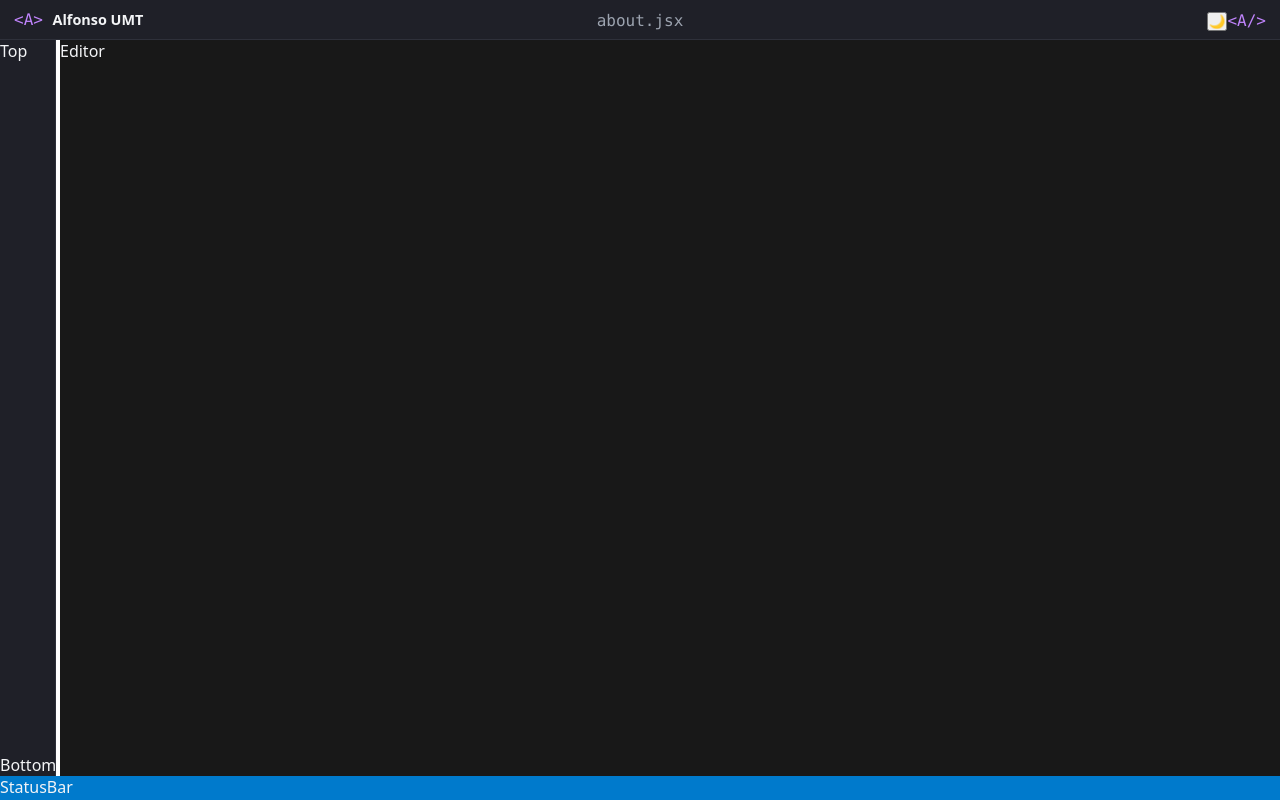
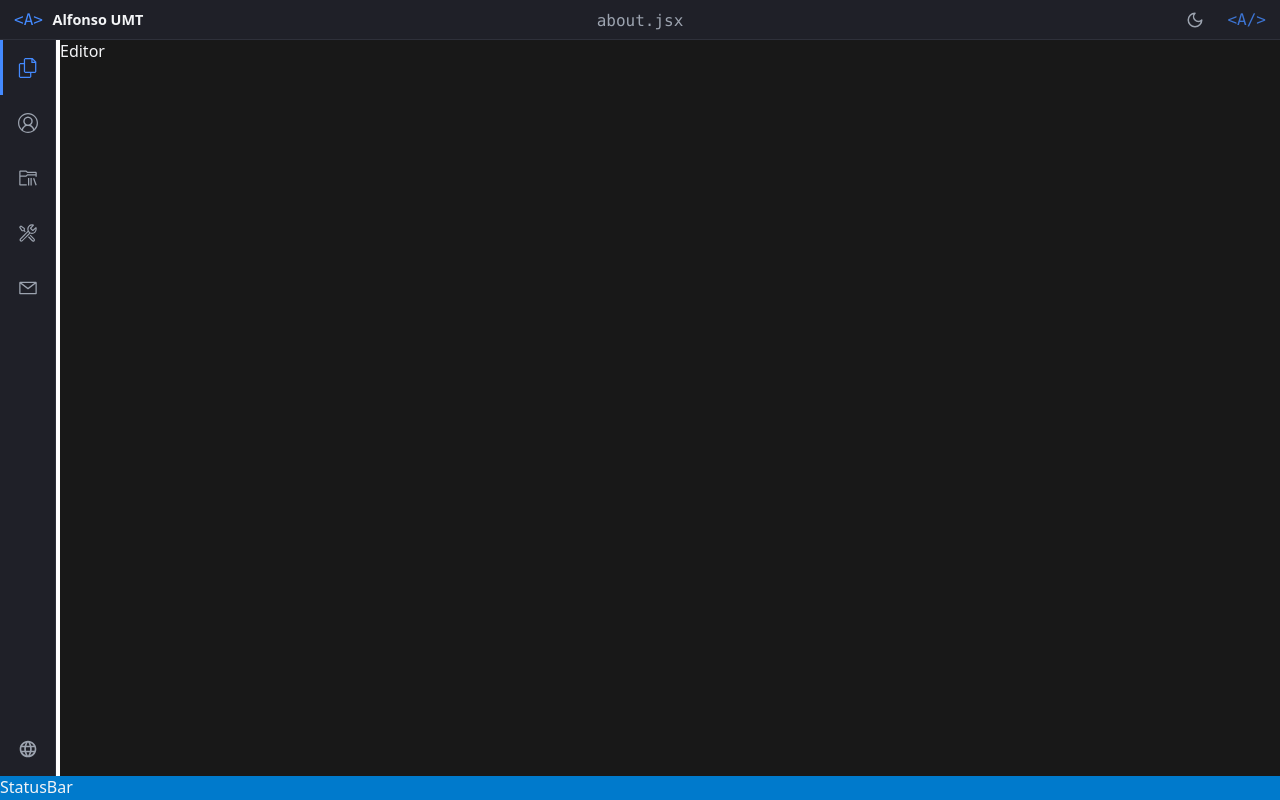
Before and after one commit to AlfonsoUMT/alfonsoumt-portfolio, a React (Vite) app: page / in a window 1280 px wide. Built offline with nearby package versions, Linux system fonts and the light colour scheme.

Commit message:
style: refine top bar theme and accent color

```diff
--- a/src/components/layout/ActivityBar/ActivityBar.css
+++ b/src/components/layout/ActivityBar/ActivityBar.css
@@ -13,3 +13,14 @@
     justify-content:space-between;
 
 }
+
+.activitybar__top,
+.activitybar__bottom {
+
+    display:flex;
+
+    flex-direction:column;
+
+    align-items:center;
+
+}
--- a/src/components/layout/ActivityBar/ActivityBar.jsx
+++ b/src/components/layout/ActivityBar/ActivityBar.jsx
@@ -5,21 +5,61 @@ import {
     VscTools,
     VscMail
 } from "react-icons/vsc";
+
 import { MdLanguage } from "react-icons/md";
-import "./ActivityBar.css"
+
+import ActivityButton from "./ActivityButton";
+import "./ActivityBar.css";
 function ActivityBar() {
-    return(
+
+    return (
+
         <aside className="activitybar">
 
             <div className="activitybar__top">
-                Top
+
+                <ActivityButton
+                    icon={<VscFiles />}
+                    label="About"
+                    active
+                />
+
+                <ActivityButton
+                    icon={<VscAccount />}
+                    label="Profile"
+                />
+
+                <ActivityButton
+                    icon={<VscFolderLibrary />}
+                    label="Projects"
+                />
+
+                <ActivityButton
+                    icon={<VscTools />}
+                    label="Skills"
+                />
+
+                <ActivityButton
+                    icon={<VscMail />}
+                    label="Contact"
+                />
+
             </div>
 
+
             <div className="activitybar__bottom">
-                Bottom
+
+                <ActivityButton
+                    icon={<MdLanguage />}
+                    label="Language"
+                />
+
             </div>
 
         </aside>
+
     );
+
 }
+
 export default ActivityBar;
--- /dev/null
+++ b/src/components/layout/ActivityBar/ActivityButton.css
@@ -0,0 +1,62 @@
+.activity-button {
+
+    width: 100%;
+    aspect-ratio: 1;
+
+    display: flex;
+    align-items: center;
+    justify-content: center;
+
+    background: transparent;
+
+    border: none;
+
+    color: var(--color-text-muted);
+
+    cursor: pointer;
+
+    position: relative;
+
+    transition:
+        color .2s ease,
+        background .2s ease;
+}
+
+
+.activity-button:hover {
+
+    background: var(--color-surface-light);
+
+    color: var(--color-text);
+
+}
+
+
+.activity-button.active {
+
+    color: var(--color-accent);
+
+}
+
+.activity-button.active::before {
+
+    content:"";
+
+    position:absolute;
+
+    left:0;
+
+    top:0;
+
+    height:100%;
+
+    width:3px;
+
+    background:var(--color-accent);
+
+}
+
+.activity-button svg {
+    width: 20px;
+    height: 20px;
+}
--- /dev/null
+++ b/src/components/layout/ActivityBar/ActivityButton.jsx
@@ -0,0 +1,16 @@
+import "./ActivityButton.css";
+
+function ActivityButton({ icon, label, active }) {
+
+    return (
+        <button
+            className={`activity-button ${active ? "active" : ""}`}
+            title={label}
+        >
+            {icon}
+        </button>
+    );
+
+}
+
+export default ActivityButton;
--- a/src/components/layout/TopBar/TopBar.css
+++ b/src/components/layout/TopBar/TopBar.css
@@ -1,3 +1,4 @@
+/* TopBar */
 .topbar {
     display: grid;
     grid-template-columns: 1fr auto 1fr;
@@ -13,43 +14,108 @@
     border-bottom: 1px solid var(--color-border);
 }
 
+
 .topbar__left {
     justify-self: start;
 }
+
 
 .topbar__center {
     justify-self: center;
 }
 
+
 .topbar__right {
     justify-self: end;
+
+    display: flex;
+    align-items: center;
+
+    gap: 1rem;
 }
+
 
 .brand {
     display: flex;
     align-items: center;
+
     gap: .6rem;
 }
 
+
 .brand__icon {
     color: var(--color-accent);
+
     font-family: var(--font-mono);
 }
 
+
 .brand__name {
     font-size: .9rem;
+
     font-weight: 600;
 }
 
+
 .topbar__file {
     font-family: var(--font-mono);
+
     color: var(--color-text-muted);
 }
-.topbar__right {
-    gap: 1rem;
+
+
+/* Theme button */
+
+.theme-button {
+
+    width: 32px;
+    height: 32px;
+
+    display: flex;
+    align-items: center;
+    justify-content: center;
+
+    border: none;
+
+    background: transparent;
+
+    color: var(--color-text-muted);
+
+    cursor: pointer;
+
+    border-radius: var(--radius-sm);
+
+    transition:
+        background .2s ease,
+        color .2s ease;
 }
 
-.window-controls__logo {
+
+.theme-button:hover {
+
+    background: var(--color-surface-light);
+
     color: var(--color-accent);
+
+}
+
+
+.theme-button svg {
+
+    width: 18px;
+    height: 18px;
+}
+
+
+/* Signature */
+
+.topbar__signature {
+
+    color: var(--color-accent);
+
     font-family: var(--font-mono);
+
+    opacity: .8;
+
+    line-height: 1;
 }
--- a/src/components/layout/TopBar/TopBar.jsx
+++ b/src/components/layout/TopBar/TopBar.jsx
@@ -1,3 +1,4 @@
+import { LuMoon } from "react-icons/lu";
 import "./TopBar.css";
 
 function TopBar() {
@@ -5,7 +6,6 @@ function TopBar() {
         <header className="topbar">
 
             <div className="topbar__left">
-
                 <div className="brand">
 
                     <code className="brand__icon">
@@ -17,24 +17,26 @@ function TopBar() {
                     </span>
 
                 </div>
-
             </div>
 
+
             <div className="topbar__center">
-
                 <span className="topbar__file">
                     about.jsx
                 </span>
-
             </div>
 
             <div className="topbar__right">
 
-                <button className="theme-button" type="button" aria-label="Cambiar tema">
-                    🌙
+                <button
+                    className="theme-button"
+                    type="button"
+                    aria-label="Cambiar tema"
+                >
+                    <LuMoon />
                 </button>
 
-                <code className="window-controls__logo">
+                <code className="topbar__signature">
                     {"<A/>"}
                 </code>
 
--- a/src/styles/variables.css
+++ b/src/styles/variables.css
@@ -8,7 +8,7 @@
     --color-text: #f3f4f6;
     --color-text-muted: #9ca3af;
 
-    --color-accent: #c084fc;
+    --color-accent: #448AFF;
     --color-border: #2e303a;
 
     /* Layout */
```
